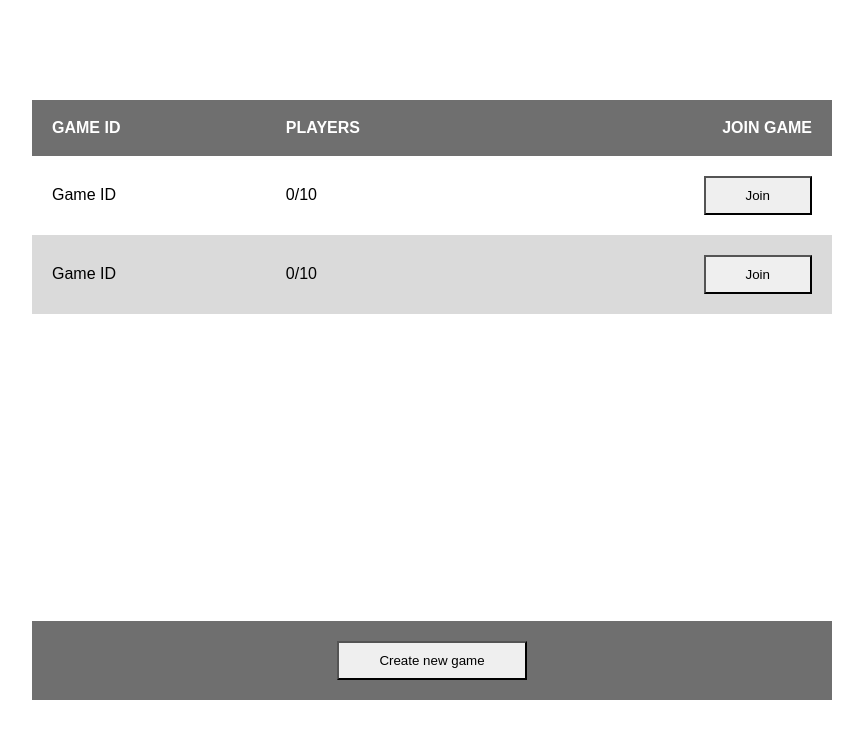
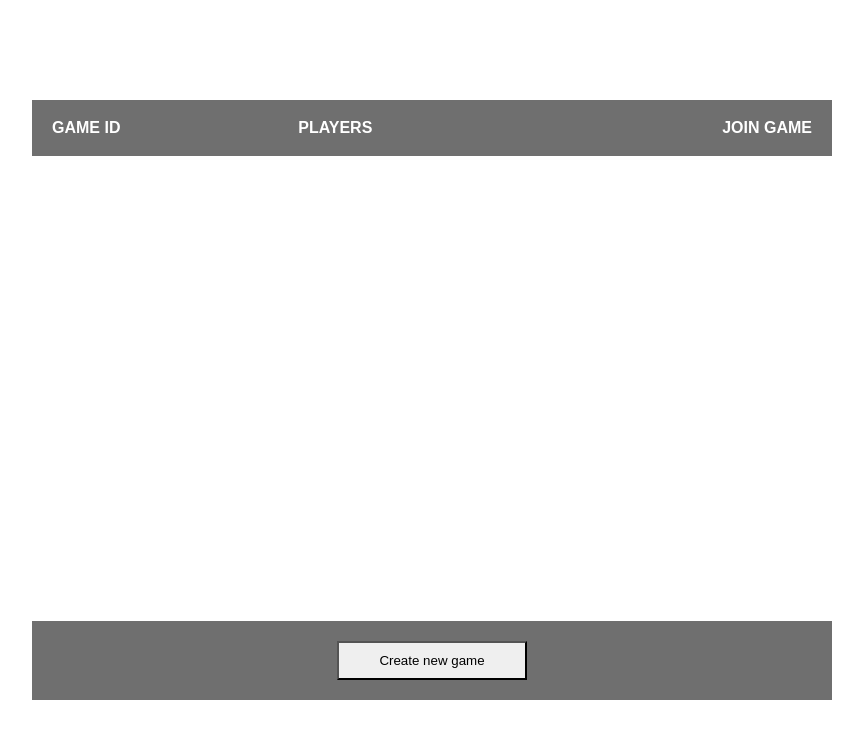
Before and after one commit to zackabrah/phaser-game-lobby, a website: page src/index.html in a window 1280 px wide. Shown: the whole page, without its empty margins (208-1071 px from the left). Drawn offline with nearby package versions, Linux system fonts and the light colour scheme; no server answers.

Commit message:
index.html refactoring

```diff
--- a/src/index.html
+++ b/src/index.html
@@ -19,20 +19,6 @@
                     <th>Players</th>
                     <th>Join Game</th>
                 </tr>
-                <tr>
-                    <td>Game ID</td>
-                    <td>0/10</td>
-                    <td>
-                        <button>Join</button>
-                    </td>
-                </tr>
-                <tr>
-                    <td>Game ID</td>
-                    <td>0/10</td>
-                    <td>
-                        <button>Join</button>
-                    </td>
-                </tr>
             </table>
         </div>
         <div id="game-list-options">
```
